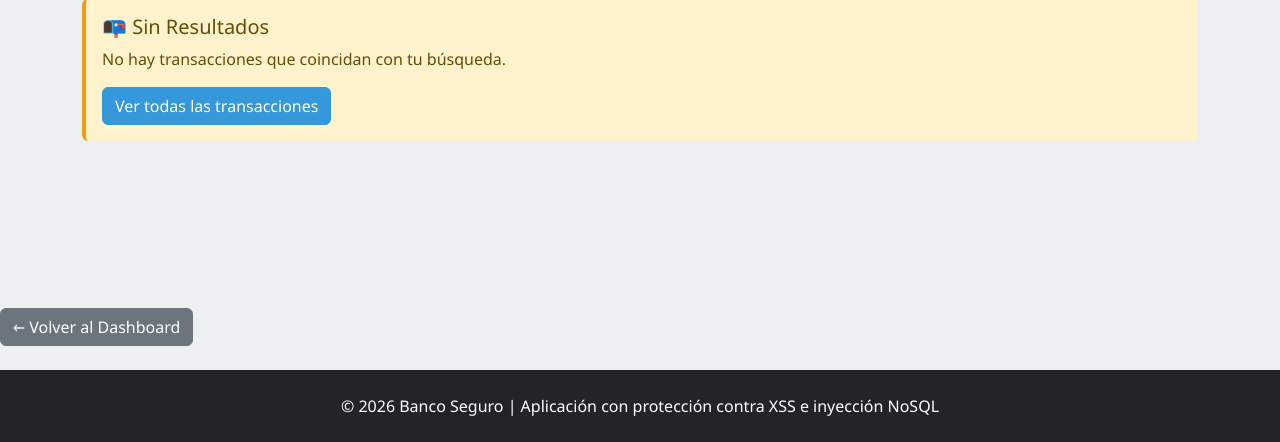
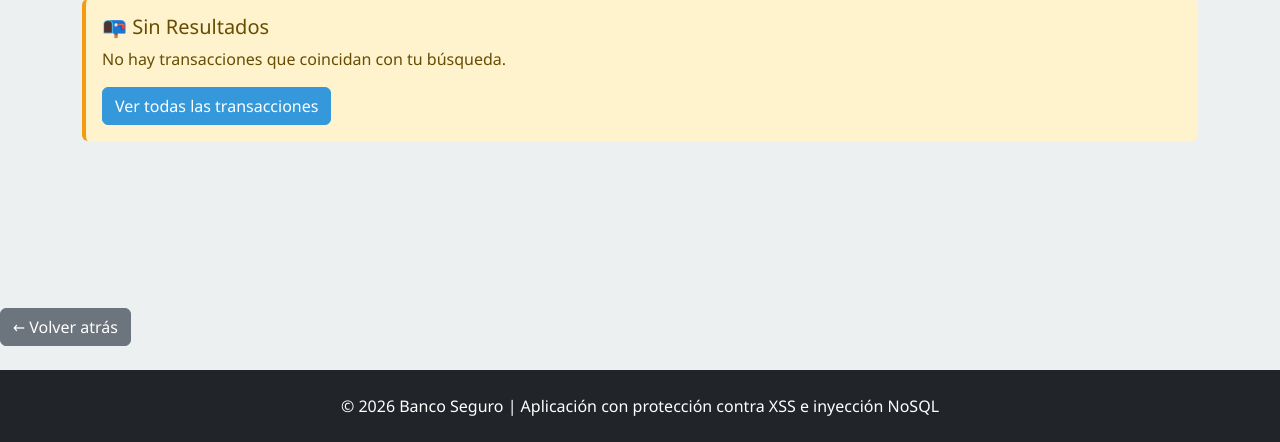
Before and after one commit to rainerdsaenz1-cpu/PROYECTO-PROGRMACION, a Flask app: template clase_flask-master/templates/admin.html in a window 1280 px wide. Shown: the part 358-800 px from the top of the page. Run offline with Flask 3, Linux system fonts and the light colour scheme; the template is opened without the code that fills it, so the values that code supplies are empty.

Commit message:
Change button text from 'Volver al Dashboard' to 'Volver atrás'

```diff
--- a/clase_flask-master/templates/admin.html
+++ b/clase_flask-master/templates/admin.html
@@ -116,6 +116,6 @@
 </div>
 
 <div class="mt-4 mb-4">
-  <a href="/dashboard" class="btn btn-secondary">← Volver al Dashboard</a>
+  <a href="/dashboard" class="btn btn-secondary">← Volver atrás</a>
 </div>
 {% endblock %}
```
